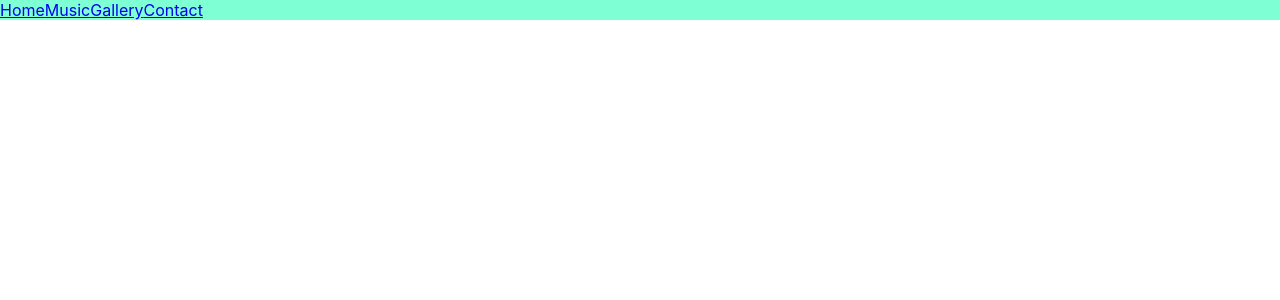
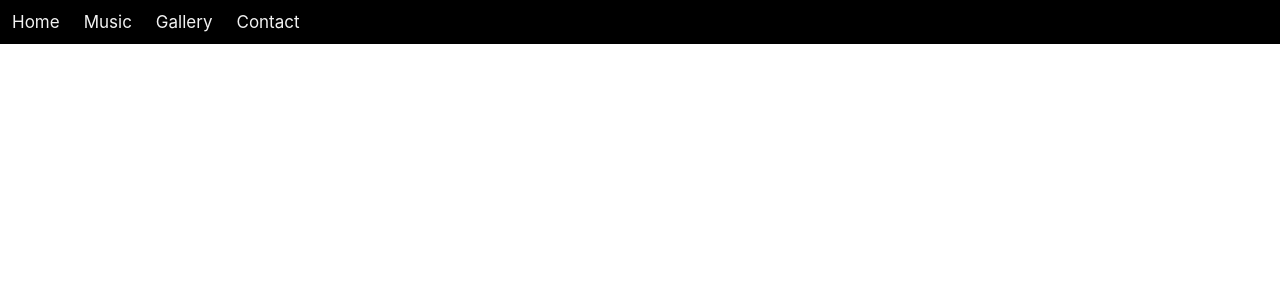
Before and after one commit to Duke1014/my-website, a React (Create React App) app: page / in a window 1280 px wide. Shown: the top 300 px of the page. Built offline with nearby package versions, Linux system fonts and the light colour scheme.

Commit message:
navbar initialized

```diff
--- a/src/App.css
+++ b/src/App.css
@@ -1,13 +1,13 @@
 .nav-bar {
-  background-color: aquamarine;
+  background-color: rgb(0, 0, 0);
   overflow: hidden;
 }
 
-.nav-bar li {
+.nav-bar a {
   float: left;
   color: #f2f2f2;
   text-align: center;
-  padding: 14px 16px;
+  padding: 6px;
   text-decoration: none;
   font-size: 17px;
 }
```
